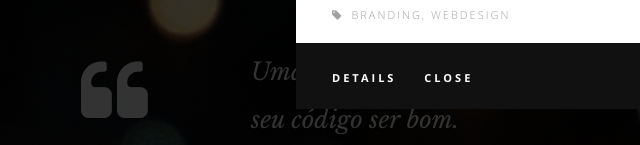
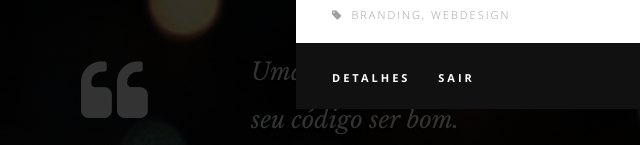
Before and after one commit to wesley-vasconcelos/Curriculo.io, a plain HTML site: page docs/index.html in a window 1280 px wide. Both pictures are taken after a click on the link "Conube". Shown: the part 4263-4408 px from the top of the page, 69-709 px from the left. Drawn offline with nearby package versions, Linux system fonts and the light colour scheme.

Commit message:
curriculo

```diff
--- a/docs/index.html
+++ b/docs/index.html
@@ -350,8 +350,8 @@
           </div>
 
           <div class="link-box">
-            <a href="http://www.behance.net" target="_blank">Details</a>
-            <a class="popup-modal-dismiss">Close</a>
+            <a href="https://www.conube.com.br/" target="_blank">Detalhes</a>
+            <a class="popup-modal-dismiss">Sair</a>
           </div>
         </div>
         <!-- modal-01 End -->
@@ -376,8 +376,8 @@
           </div>
 
           <div class="link-box">
-            <a href="http://www.behance.net" target="_blank">Details</a>
-            <a class="popup-modal-dismiss">Close</a>
+            <a href="https://www.acdoccloud.com.br/" target="_blank">Detalhes</a>
+            <a class="popup-modal-dismiss">Sair</a>
           </div>
         </div>
         <!-- modal-02 End -->
@@ -400,8 +400,8 @@
           </div>
 
           <div class="link-box">
-            <a href="http://www.behance.net" target="_blank">Details</a>
-            <a class="popup-modal-dismiss">Close</a>
+            <a href="https://softwrap.com.br/" target="_blank">Detalhes</a>
+            <a class="popup-modal-dismiss">Sair</a>
           </div>
         </div>
         <!-- modal-03 End -->
```
